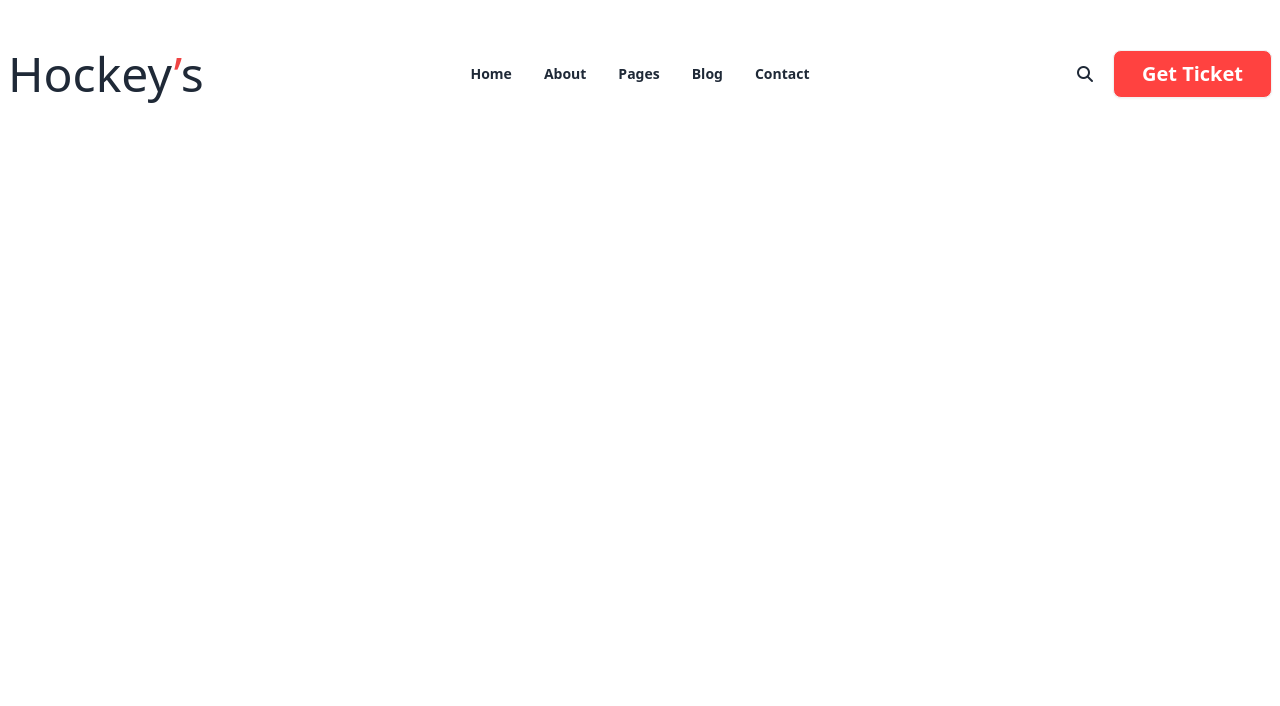
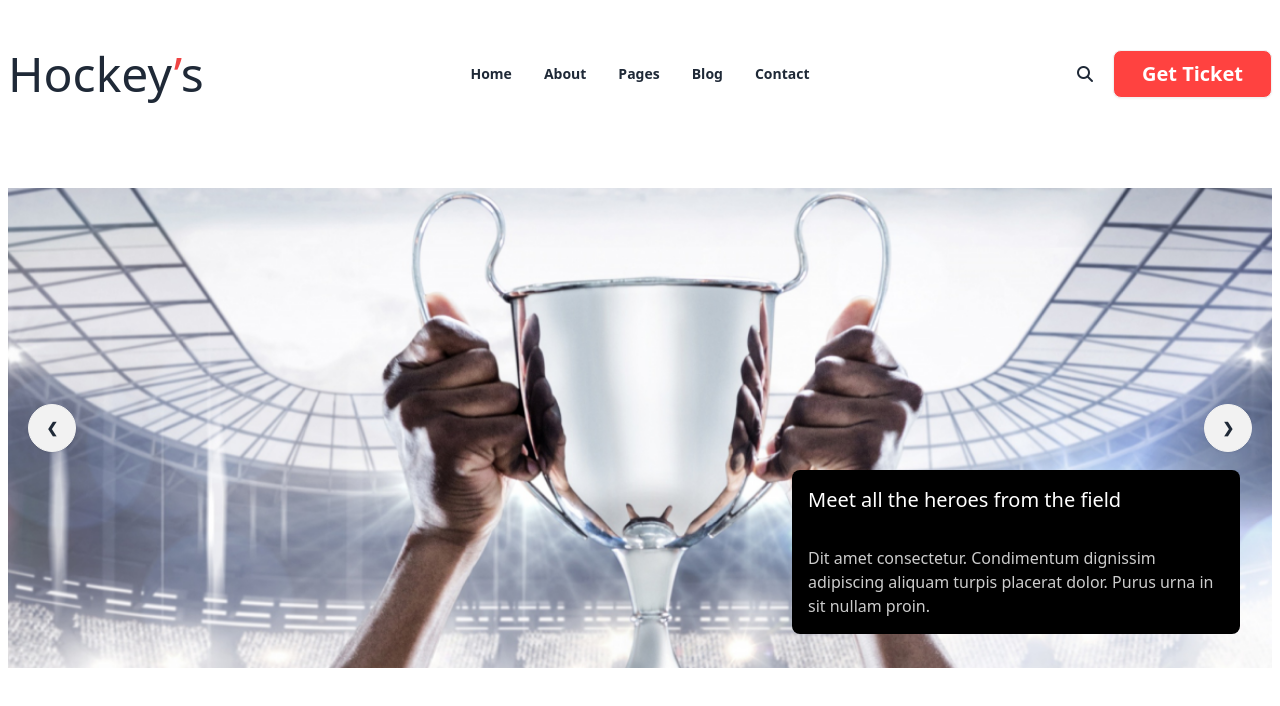
Before and after one commit to saidulislam28/Hockeys-club, a plain HTML site: page index.html in a window 1280 px wide. Drawn offline with nearby package versions, Linux system fonts and the light colour scheme.

Commit message:
completed the banner section

```diff
--- a/index.html
+++ b/index.html
@@ -64,14 +64,33 @@
       </div>
     </div>
     <!-- banner section here  -->
+    <div class="relative">
+    <section class=" mr-2 ml-2 mt-20 ">
+      <div class="carousel w-full h-[30vh] lg:h-[60vh]">
+        <div id="slide1" class="carousel-item relative w-full">
+          <img src="/images/1.png" class="w-full object-cover" />
+          <div class="absolute flex justify-between transform -translate-y-1/2 left-5 right-5 top-1/2">
+            <a href="#slide2" class="btn btn-circle">❮</a>
+            <a href="#slide2" class="btn btn-circle">❯</a>
+          </div>
+        </div>
+        <div id="slide2" class="carousel-item relative w-full">
+          <img src="/Images/2.png" class="w-full object-cover" />
+          <div class="absolute flex justify-between transform -translate-y-1/2 left-5 right-5 top-1/2">
+            <a href="#slide1" class="btn btn-circle">❮</a>
+            <a href="#slide1" class="btn btn-circle">❯</a>
+          </div>
+        </div>
+      </div>
+    </section>
+       <!-- text section  -->
 
+    <div class=" text-left mt-4  bg-black rounded-lg p-4 space-y-8 lg:w-[35vw] lg:absolute right-10 bottom-10 ">
+      <h3 class="text-extrabold text-white font-medium text-xl">Meet all the heroes from the field</h3>
+    <p class="text-white opacity-80">Dit amet consectetur. Condimentum dignissim adipiscing aliquam turpis placerat dolor. Purus urna in sit nullam proin. </p>
 
-
-
-
-
-
-
+    </div>
+  </div>
 
 
 
```
Lines whose indentation alone changed are shown as unchanged.
